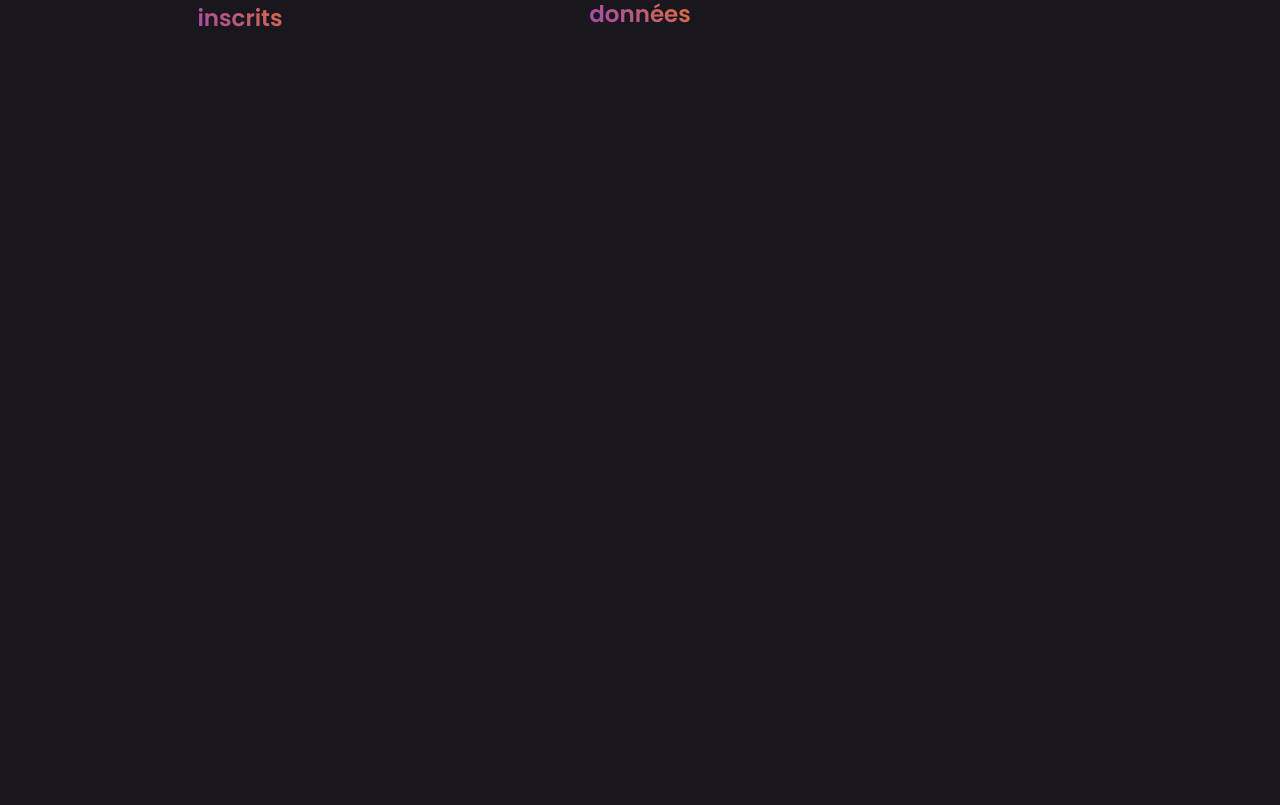
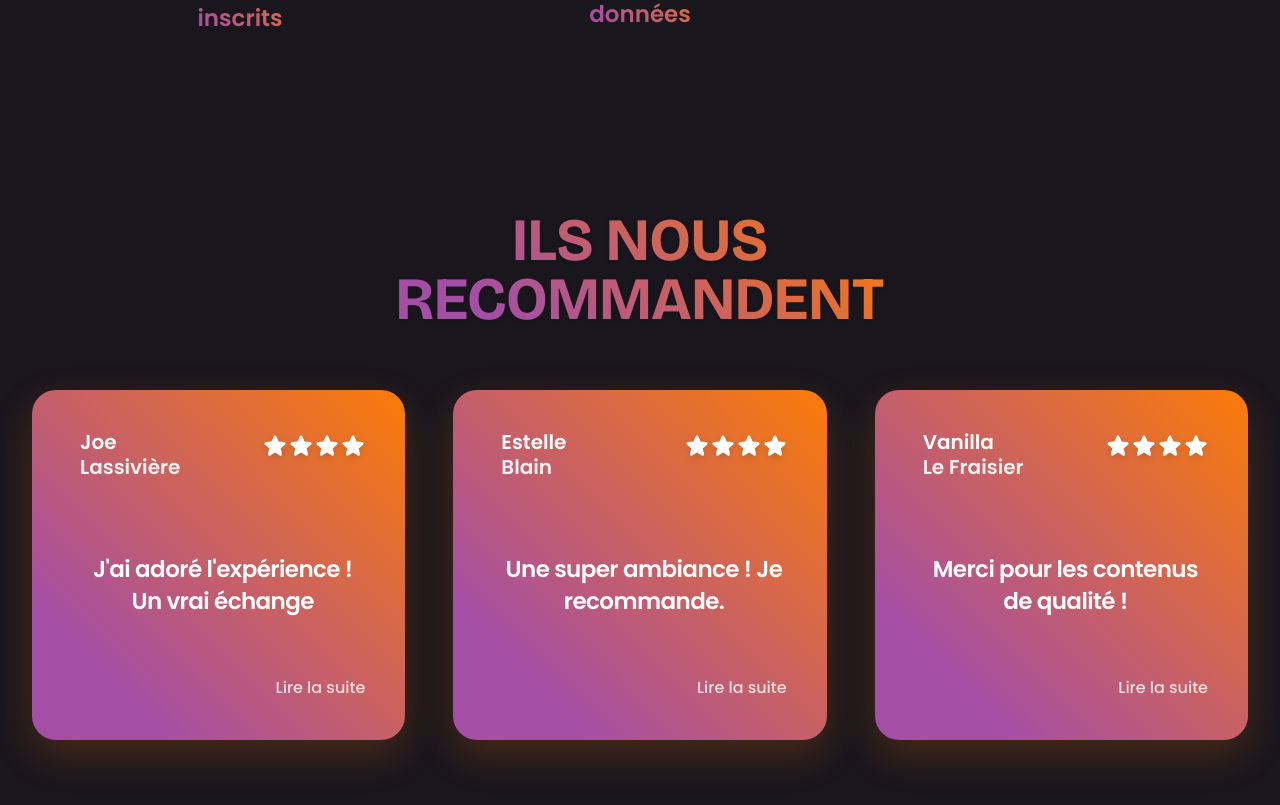
Before and after one commit to soniiix/resonance-web, a Next.js app: page / in a window 1280 px wide. Shown: the part 5673-6478 px from the top of the page. Before the commit the page ends 5790 px from the top, so only its background shows below. Built offline with nearby package versions, Linux system fonts and the light colour scheme.

Commit message:
feat: add ratings section

```diff
--- /dev/null
+++ b/app/components/ReviewSection.tsx
@@ -0,0 +1,86 @@
+import { Star } from "@phosphor-icons/react/dist/ssr";
+
+const reviews = [
+    {
+        id: 1,
+        name: "Joe",
+        lastName: "Lassivière",
+        text: "J'ai adoré l'expérience ! Un vrai échange",
+        rating: 4
+    },
+    {
+        id: 2,
+        name: "Estelle",
+        lastName: "Blain",
+        text: "Une super ambiance ! Je recommande.",
+        rating: 4
+    },
+    {
+        id: 3,
+        name: "Vanilla",
+        lastName: "Le Fraisier",
+        text: "Merci pour les contenus de qualité !",
+        rating: 4
+    }
+];
+
+export default function ReviewSection() {
+    return (
+        <section className="relative w-full py-24 flex flex-col items-center overflow-hidden">
+            {/* Background design accents similar to other sections if needed */}
+
+            {/* Header section with gradient title */}
+            <div className="text-center mb-16 px-4">
+                <h2 className="font-heading font-bold text-[34px] md:text-[52px] lg:text-[60px] leading-[0.9] uppercase bg-gradient-brand text-transparent bg-clip-text drop-shadow-sm inline-flex flex-col">
+                    <span>ILS NOUS</span>
+                    <span className="md:mt-[5px]">RECOMMANDENT</span>
+                </h2>
+            </div>
+
+            {/* Grid of review cards */}
+            <div className="w-full max-w-container mx-auto px-4 md:px-8 grid grid-cols-1 md:grid-cols-3 gap-8 md:gap-10 lg:gap-12">
+                {reviews.map((rev) => (
+                    <div
+                        key={rev.id}
+                        className="bg-gradient-brand rounded-[24px] p-8 md:p-10 lg:pl-12 flex flex-col min-h-[350px] shadow-[0_15px_40px_rgba(255,125,0,0.2)] transition-all duration-500 filter-none"
+                    >
+                        {/* Header of card: User info + Stars */}
+                        <div className="flex justify-between items-start mb-8 gap-4">
+                            <div className="flex flex-col">
+                                <span className="text-pure-white font-semibold text-[16px] md:text-[18px] lg:text-[20px] leading-tight">
+                                    {rev.name}
+                                </span>
+                                <span className="text-pure-white font-semibold text-[16px] md:text-[18px] lg:text-[20px] leading-tight opacity-90">
+                                    {rev.lastName}
+                                </span>
+                            </div>
+                            <div className="flex gap-0.5 mt-1">
+                                {[...Array(rev.rating)].map((_, i) => (
+                                    <Star
+                                        key={i}
+                                        weight="fill"
+                                        className="text-pure-white w-5 h-5 md:w-6 md:h-6 drop-shadow-md"
+                                    />
+                                ))}
+                            </div>
+                        </div>
+
+                        {/* Centered review text */}
+                        <div className="flex-grow flex items-center justify-center py-6">
+                            <p className="text-pure-white font-body font-semibold text-[19px] md:text-[21px] lg:text-[23px] text-center leading-snug tracking-tight">
+                                {rev.text}
+                            </p>
+                        </div>
+
+                        {/* Read more button at bottom right */}
+                        <div className="text-right mt-4">
+                            <button className="text-pure-white/80 hover:text-pure-white transition-colors text-[15px] md:text-[16px] font-body font-medium hover:underline decoration-1 underline-offset-4 cursor-pointer">
+                                Lire la suite
+                            </button>
+                        </div>
+                    </div>
+                ))}
+            </div>
+        </section>
+    );
+}
--- a/app/page.tsx
+++ b/app/page.tsx
@@ -4,6 +4,7 @@ import UpcomingConferenceSection from "./components/UpcomingConferenceSection";
 import LatestContentSection from "./components/LatestContentSection";
 import ConceptSection from "./components/ConceptSection";
 import StatsSection from "./components/StatsSection";
+import ReviewSection from "./components/ReviewSection";
 
 export default function Home() {
     return (
@@ -15,6 +16,7 @@ export default function Home() {
                 <LatestContentSection />
                 <ConceptSection />
                 <StatsSection />
+                <ReviewSection />
             </main>
         </>
     );
```
